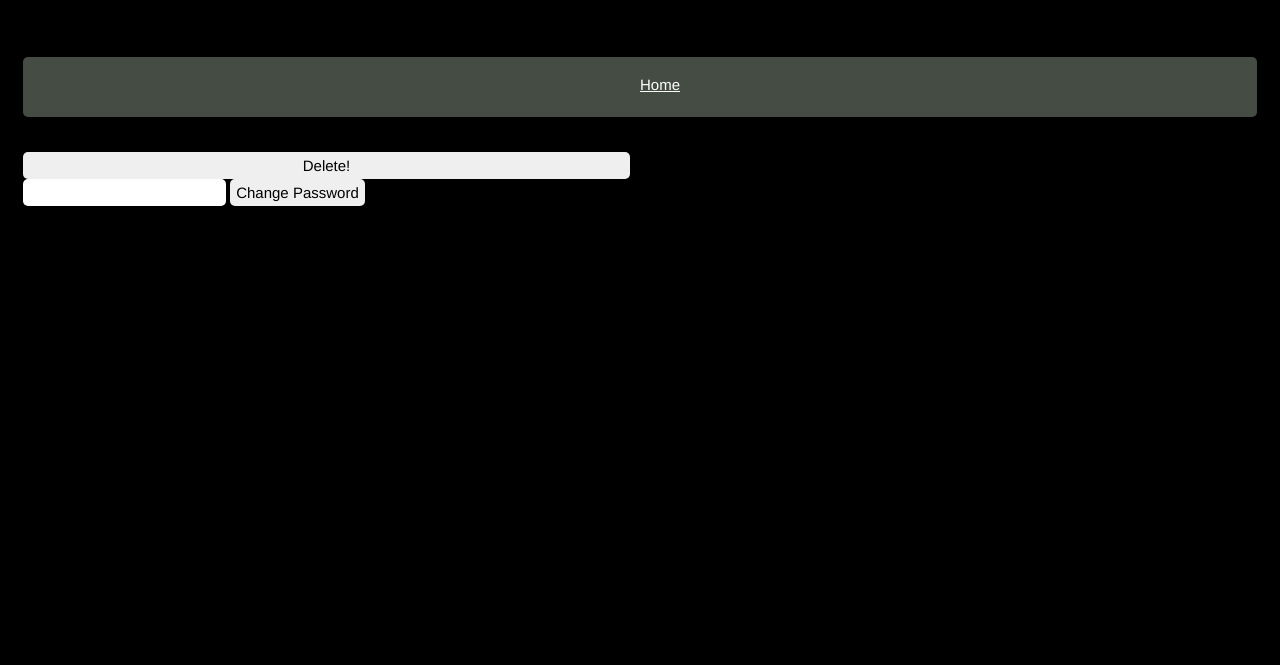
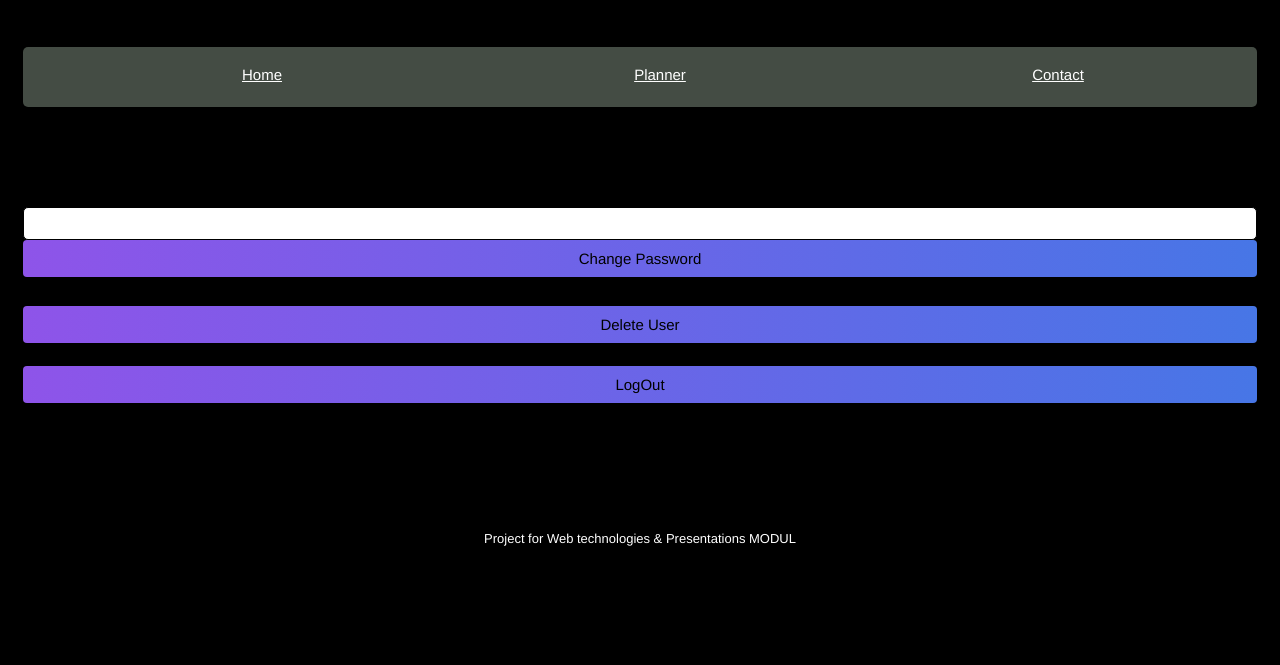
Before and after one commit to rarzberger4/smartstop2, a website: page files/html/editUser.html in a window 1280 px wide. Shown: the part 135-800 px from the top of the page. Drawn offline with Linux system fonts and the light colour scheme.

Commit message:
improved userEdit design

```diff
--- /dev/null
+++ b/files/Stylesheets/editUser.css
@@ -0,0 +1,125 @@
+body {
+    background-color: white;
+    padding: 15px;
+    display: grid;
+    grid-template-columns: 1fr;
+    grid-template-rows: 1fr 1fr 1fr 1fr;
+    gap: 10px;
+    grid-auto-flow: row;
+    grid-template-areas:
+    "header"
+    "nav"
+    "main"
+    "logout"
+    "footer";
+}
+
+@media (min-width: 642px) {
+    body, main {
+        background-color: black;
+    }
+
+    footer {
+        color: white;
+    }
+}
+
+header {
+    grid-area: header;
+    position: sticky;
+    text-align: center;
+}
+
+nav {
+    grid-area: nav;
+    position: sticky;
+    background: #444c44;
+    height: 60px;
+}
+
+nav ul {
+    display: flex;
+    flex-direction: row;
+    justify-content: center;
+    align-items: center;
+    list-style-type: none;
+}
+
+nav ul li {
+    flex: 1;
+    vertical-align: middle;
+    text-align: center;
+}
+
+main {
+    display: grid;
+    grid-template-columns: 1fr;
+    grid-template-rows: 2fr 1fr;
+    gap: 0;
+    grid-auto-flow: row;
+    grid-template-areas:
+    "changePW"
+    "deleteUser";
+    grid-area: main;
+
+}
+
+#changePW {
+    grid-area: changePW;
+    display: flex;
+    flex-direction: column;
+}
+
+#deleteUser {
+    grid-area: deleteUser;
+    display: flex;
+    flex-direction: column;
+}
+
+#logout {
+    grid-area: logout;
+    display: flex;
+    flex-direction: column;
+}
+
+footer {
+    grid-area: footer;
+    position: sticky;
+    text-align: center;
+    font-size: small;
+}
+
+* {
+    color: black;
+    font: 15px/25px 'DIGITAL', Helvetica;
+
+    /* Round corners */
+    border: 3px;
+    -webkit-border-radius: 5px;
+    -moz-border-radius: 5px;
+    border-radius: 5px;
+}
+
+h1 {
+    color: #ffc125;
+    font: 60px 'DIGITAL', Helvetica;
+    font-weight: 700;
+}
+
+a {
+    color: white;
+}
+
+
+button {
+    background: linear-gradient(to left, #4776E6, #8e54e9);
+    color: black;
+    border-radius: 4px;
+    padding: 0.4rem;
+}
+
+input {
+    border-style: solid;
+    border-width: thin;
+    padding: 3px;
+}
--- a/files/Stylesheets/login.css
+++ b/files/Stylesheets/login.css
@@ -106,6 +106,8 @@ form input[type="submit"] {
 }
 
 input {
+    border-style: solid;
+    border-width: thin;
     padding: 3px;
 }
 
--- a/files/Stylesheets/main.css
+++ b/files/Stylesheets/main.css
@@ -5,7 +5,7 @@ body {
     grid-auto-flow: row;
     grid-gap: 20px;
     grid-template-columns: 1fr;
-    grid-template-rows: 4fr 2fr 4fr 4fr 4fr 1fr 1fr;
+    grid-template-rows: 2fr 1fr 6fr 3fr 10fr 1fr 1fr 1fr;
     grid-template-areas:
         "header"
         "nav"
@@ -13,6 +13,7 @@ body {
         "weather"
         "news"
         "logout"
+        "editUser"
         "footer";
 }
 
@@ -23,14 +24,14 @@ body {
         display: grid;
         grid-auto-flow: row;
         grid-gap: 20px;
-        grid-template-columns: 1fr 1fr;
+        grid-template-columns: 2fr 3fr;
         grid-template-rows: 4fr 2fr 13fr 6.5fr 1fr 1fr;
         grid-template-areas:
             "header header"
             "nav nav"
             "wienerLinien news"
             "weather news"
-            "logout logout"
+            "logout editUser"
             "footer footer";
     }
 
@@ -131,8 +132,14 @@ footer {
     border-radius: 5px;
 }
 
-form {
+#logout {
     grid-area: logout;
+    display: flex;
+    flex-direction: column;
+}
+
+#editUser {
+    grid-area: editUser;
     display: flex;
     flex-direction: column;
 }
--- a/files/editUser.js
+++ b/files/editUser.js
@@ -35,7 +35,7 @@ window.addEventListener( "load",  function () {
 
 
     // Access the form element...
-    const form = document.getElementById("myForm");
+    const form = document.getElementById("deleteUser");
 
     // ...and take over its submit event.
     form.addEventListener("submit", function (event) {
--- a/files/html/editUser.html
+++ b/files/html/editUser.html
@@ -4,7 +4,7 @@
     <meta charset="UTF-8">
     <title>SmartStop</title>
     <meta name="viewport" content="width=device-width,initial-scale=1">
-    <link rel="stylesheet" href="../Stylesheets/main.css">
+    <link rel="stylesheet" href="../Stylesheets/editUser.css">
     <script src="../editUser.js"></script>
 </head>
 <body>
@@ -14,19 +14,22 @@
 <nav id="navbar">
     <ul>
         <li> <a href="index.html">Home</a></li>
+        <li> <a href="planner.html">Planner</a></li>
+        <li> <a href="contact.html">Contact</a></li>
     </ul>
 </nav>
 <main>
-    <form id="myForm">
-        <button type="submit">Delete!</button>
+    <form id="changePW">
+        <input type="password" id="pwInput">
+        <button type="submit" onclick="getPW()">Change Password</button>
     </form>
-
-        <input type="password" id="pwInput">
-    <button type="submit" id="button" onclick="getPW()">Change Password</button>
+    <form id="deleteUser">
+        <button type="submit">Delete User</button>
+    </form>
 
 </main>
 <form id="logout" action = "/logout" method = "get" >
-    <input type="submit" value="LogOut">
+    <button type="submit">LogOut</button>
 </form>
 </body>
 <footer id="footer"> Project for Web technologies & Presentations MODUL </footer>
```
Also changed, not shown: files/html/index.html (+0 -4 lines).
